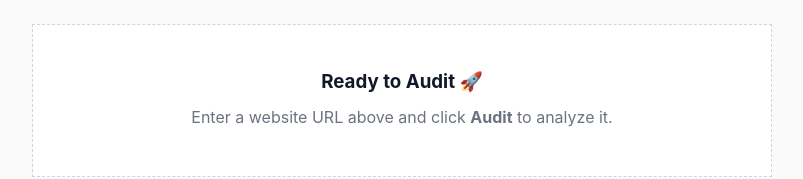
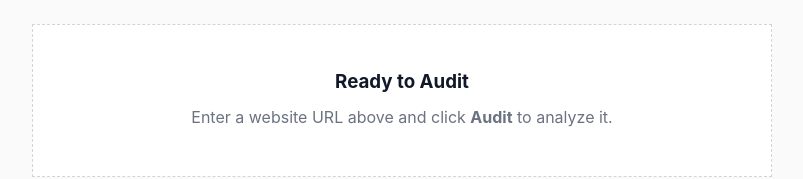
Before and after one commit to GayatriDarwade/page-pulse, a React (Vite) app in the folder page-pulse-frontend/: page / in a window 1280 px wide. Shown: the part 260-439 px from the top of the page, without its empty margins (238-1041 px from the left). Built offline with nearby package versions, Linux system fonts and the light colour scheme.

Commit message:
Change the icon

```diff
--- a/page-pulse-frontend/src/App.jsx
+++ b/page-pulse-frontend/src/App.jsx
@@ -47,7 +47,7 @@ function App() {
         <ResultCard result={result} />
       ) : (
         <div className="empty-state">
-          <h3>Ready to Audit 🚀</h3>
+          <h3>Ready to Audit </h3>
           <p>Enter a website URL above and click <strong>Audit</strong> to analyze it.</p>
         </div>
       )}
```
